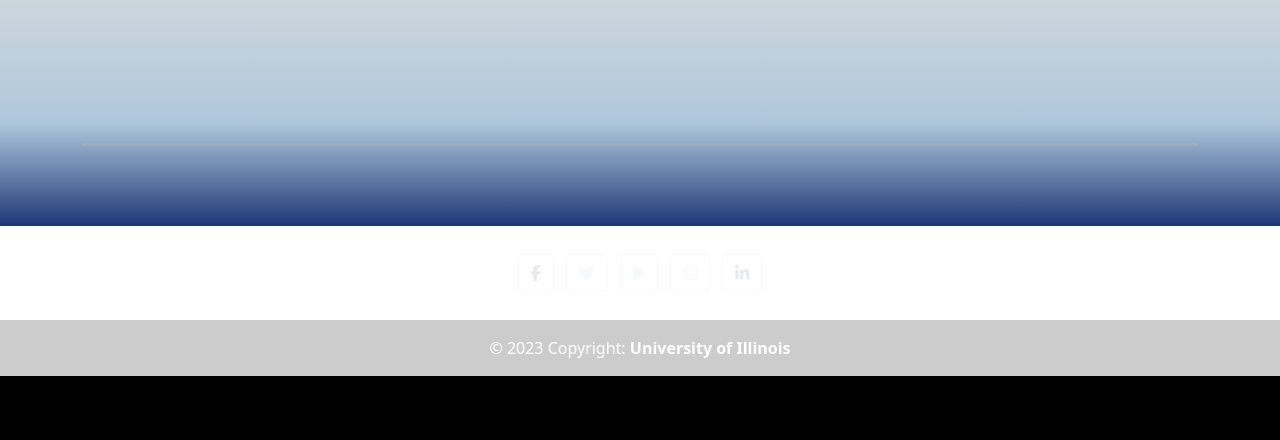
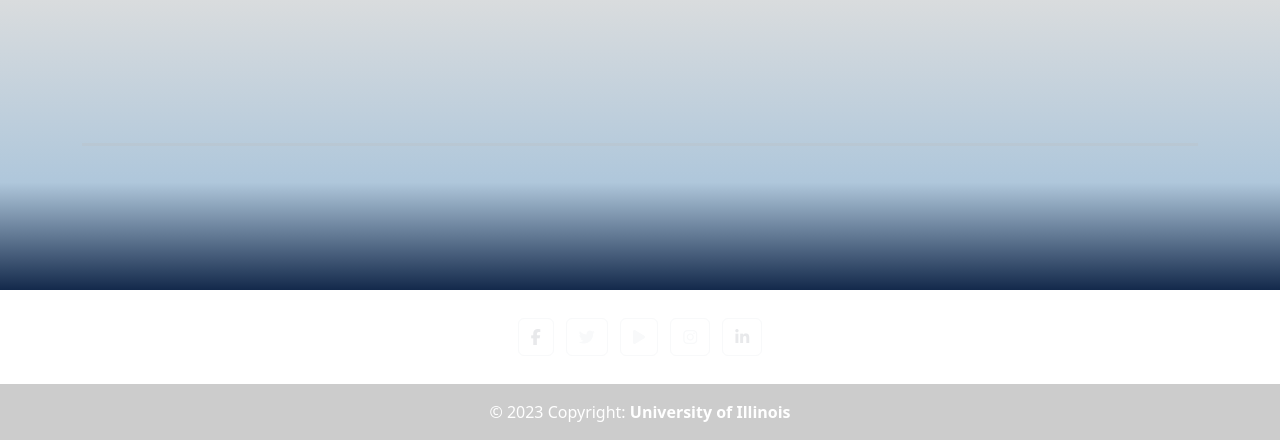
Before and after one commit to alaynali/imvb-web, a Django app: page / in a window 1280 px wide. Shown: the part 1245-1685 px from the top of the page. Before the commit the page ends 1621 px from the top, so only its background shows below. Run offline with Django 4.2, Linux system fonts and the light colour scheme; data that the repository does not hold is empty; some libraries are stand-ins or nearby versions; some web fonts are replaced.

Commit message:
change gradient colors

```diff
--- a/static/style.css
+++ b/static/style.css
@@ -50,7 +50,7 @@ white:
     padding-top: 4rem;
 }
 .section:last-of-type {
-    padding-bottom: 4rem;
+    padding-bottom: 8rem;
 }
 
 /* background color for all pages */
@@ -61,10 +61,10 @@ white:
     background-size: cover;
     background-repeat:no-repeat;
     background: rgb(221,222,222);
-    background: -moz-linear-gradient(180deg, rgba(221,222,222,1) 80%, rgba(175,199,219,1) 93%, rgba(30,56,119,1) 100%);
-    background: -webkit-linear-gradient(180deg, rgba(221,222,222,1) 80%, rgba(175,199,219,1) 93%, rgba(30,56,119,1) 100%);
-    background: linear-gradient(180deg, rgba(221,222,222,1) 80%, rgba(175,199,219,1) 93%, rgba(30,56,119,1) 100%);
-    filter: progid:DXImageTransform.Microsoft.gradient(startColorstr="#dddede",endColorstr="#1e3877",GradientType=1);
+    background: -moz-linear-gradient(180deg, rgba(221,222,222,1) 80%, rgba(175,199,219,1) 93%, rgba(19,41,75,1) 100%);
+    background: -webkit-linear-gradient(180deg, rgba(221,222,222,1) 80%, rgba(175,199,219,1) 93%, rgba(19,41,75,1) 100%);
+    background: linear-gradient(180deg, rgba(221,222,222,1) 80%, rgba(175,199,219,1) 93%, rgba(19,41,75,1) 100%);
+    filter: progid:DXImageTransform.Microsoft.gradient(startColorstr="#dddede",endColorstr="#13294b",GradientType=1);
 }
 
 
```
